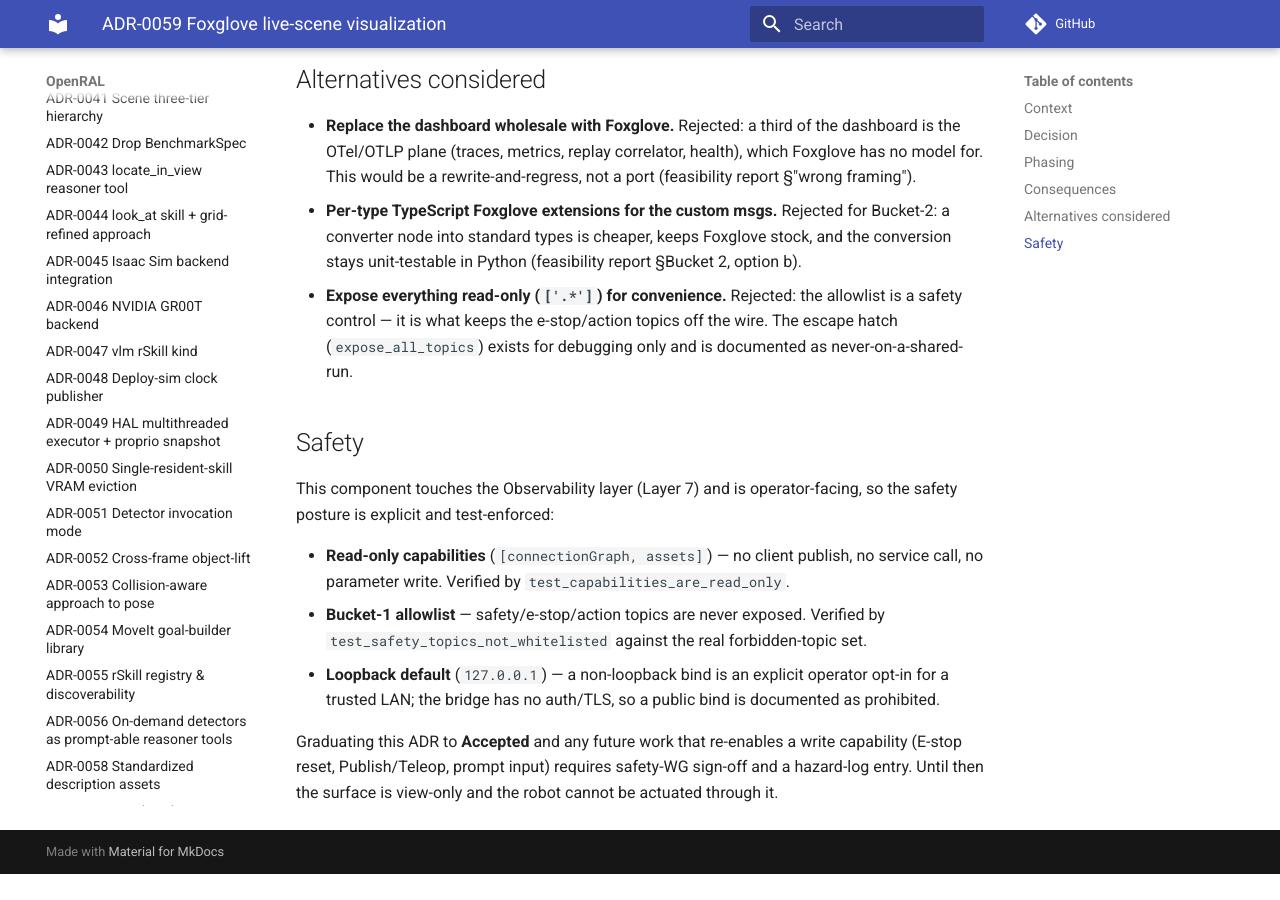
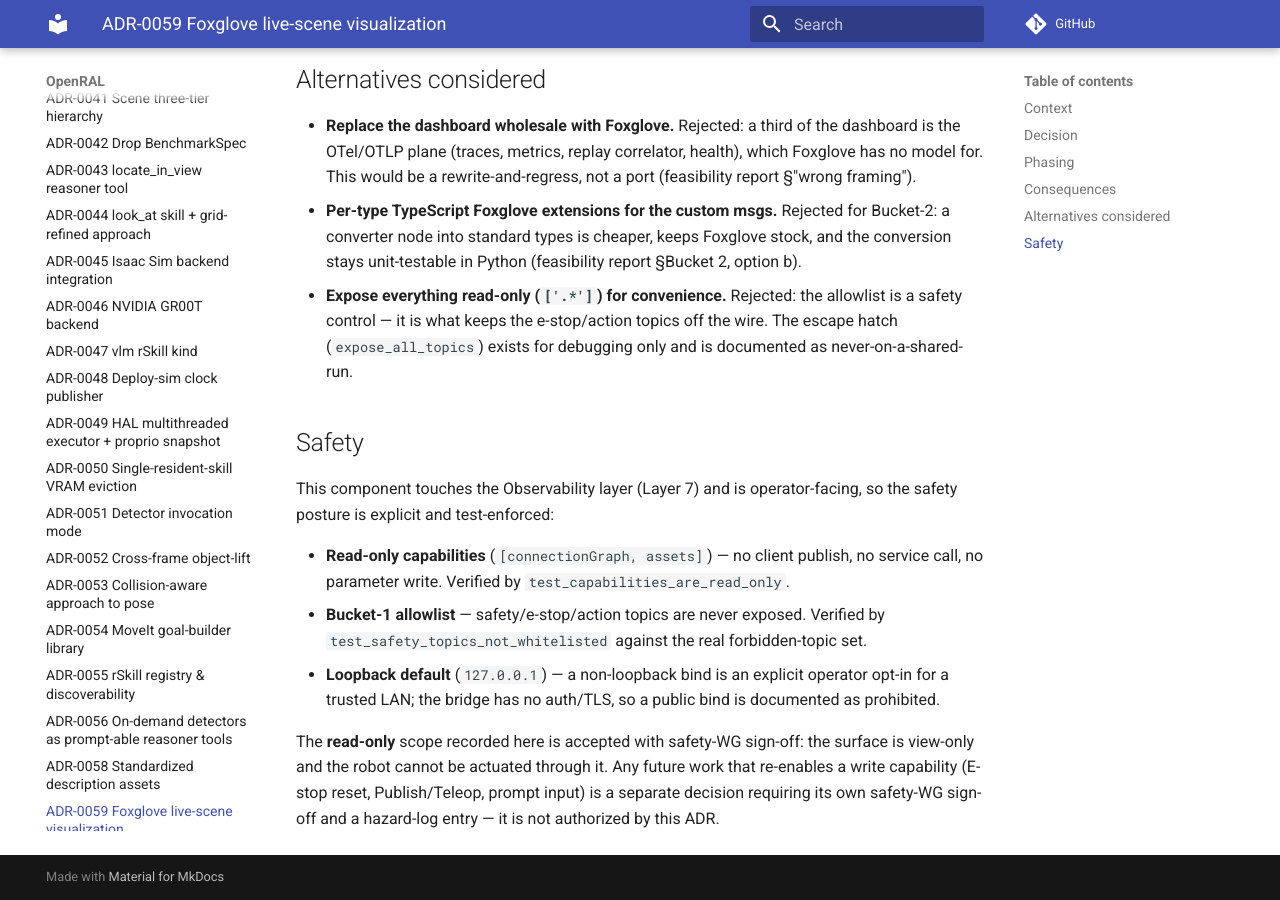
Before and after one commit to OpenRAL/openral, an MkDocs documentation site: the page built from docs/adr/0059-foxglove-live-scene-visualization.md, in a window 1280 px wide and 900 px high, scrolled down 3575 px. Built offline with MkDocs 1.6.1 and Material for MkDocs 9.7.7, drawn with Linux system fonts in a browser that asks for light colours; comment, search, counter and statistics services are not loaded; before the commit the page ends 4449 px from its top, so only the background shows below that.

Commit message:
docs(adr): mark ADR-0059 Accepted (read-only scope, safety-WG signed off)
The read-only live-scene scope is accepted with safety-WG sign-off; any future
write capability (E-stop reset, Publish/Teleop, prompt input) remains a separate
gated decision not authorized by this ADR.

Co-Authored-By: Claude Opus 4.8 <noreply@anthropic.com>
Signed-off-by: Adrian Llopart <adrianllopart@gmail.com>

```diff
--- a/docs/adr/0059-foxglove-live-scene-visualization.md
+++ b/docs/adr/0059-foxglove-live-scene-visualization.md
@@ -174,7 +174,8 @@ so the safety posture is explicit and test-enforced:
   opt-in for a trusted LAN; the bridge has no auth/TLS, so a public bind is
   documented as prohibited.
 
-Graduating this ADR to **Accepted** and any future work that re-enables a write
-capability (E-stop reset, Publish/Teleop, prompt input) requires safety-WG
-sign-off and a hazard-log entry. Until then the surface is view-only and the robot
-cannot be actuated through it.
+The **read-only** scope recorded here is accepted with safety-WG sign-off: the
+surface is view-only and the robot cannot be actuated through it. Any future work
+that re-enables a write capability (E-stop reset, Publish/Teleop, prompt input)
+is a separate decision requiring its own safety-WG sign-off and a hazard-log
+entry — it is not authorized by this ADR.
```
Also changed, not shown: other parts of docs/adr/0059-foxglove-live-scene-visualization.md (+1 -1 lines), docs/adr/README.md (+1 -1 lines).
